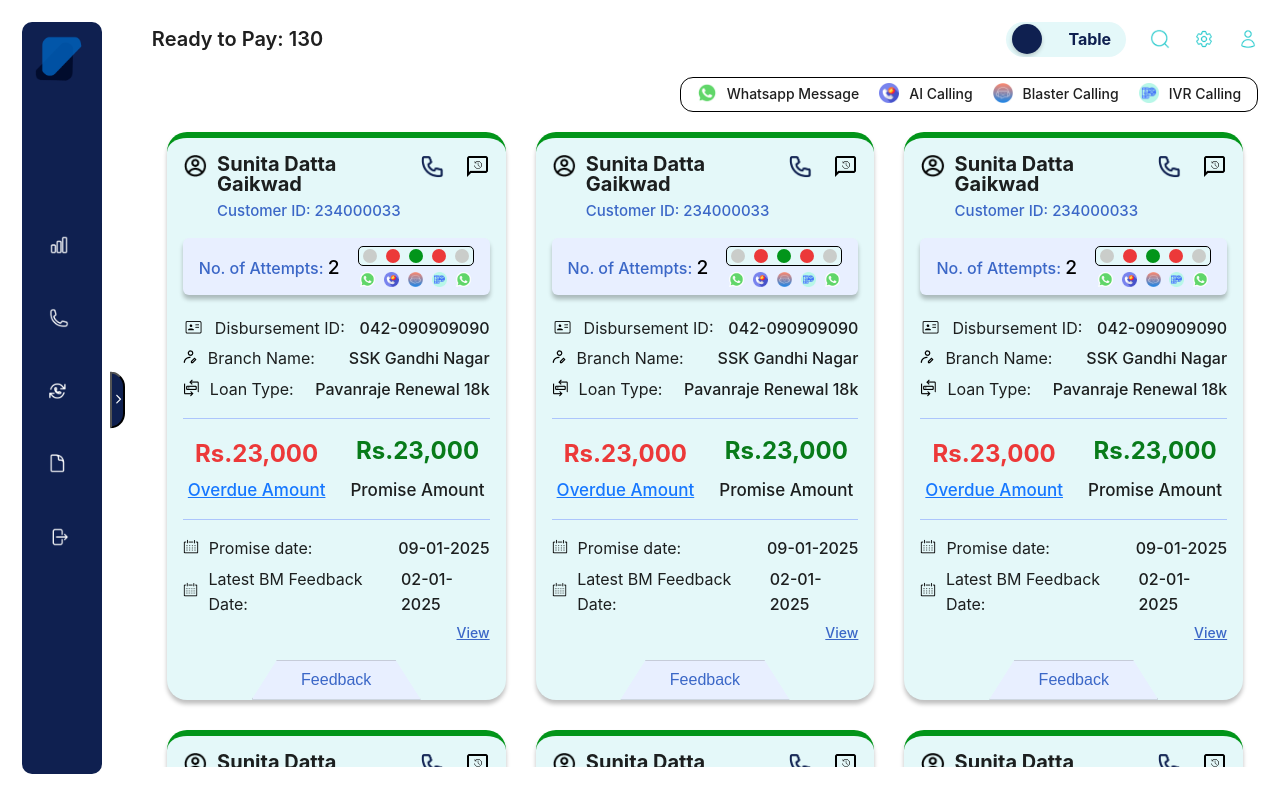
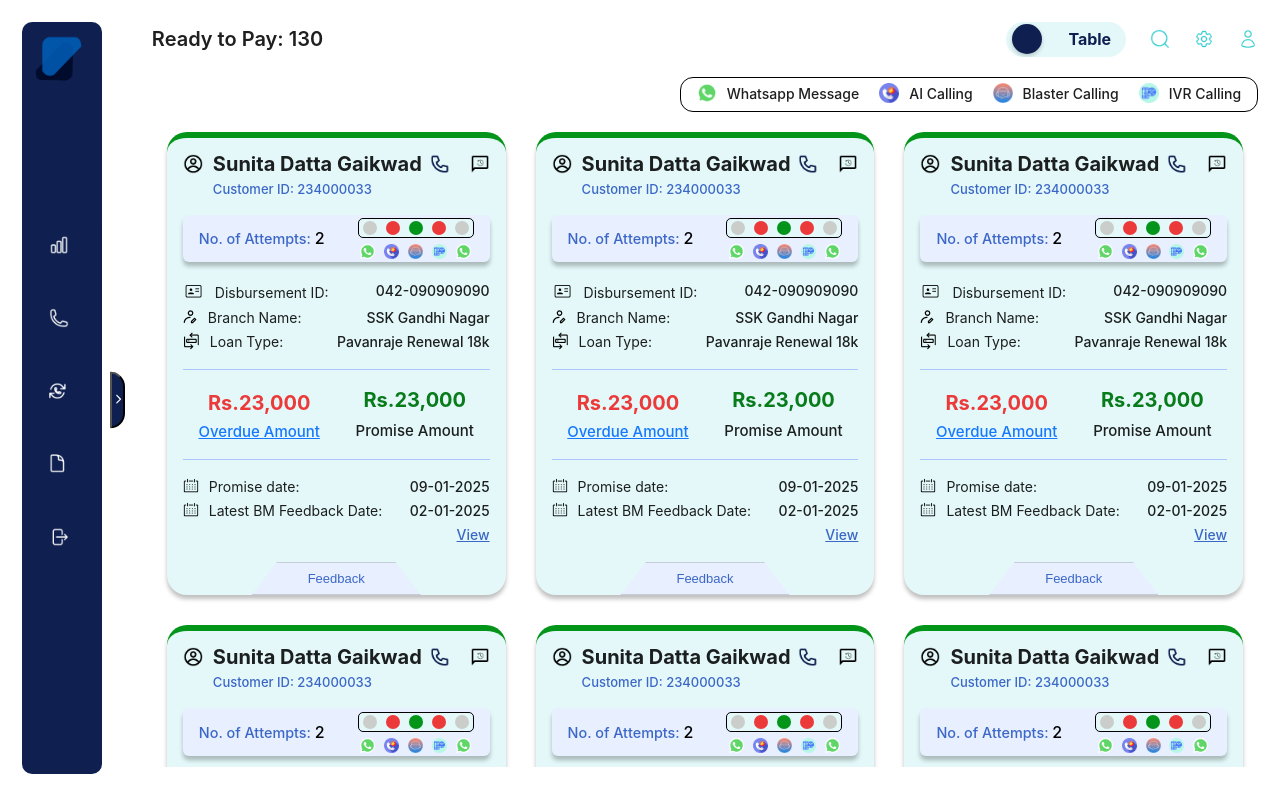
Before and after one commit to Jagrati1213/smart-collect, a React (Vite) app: page /ready-to-pay in a window 1280 px wide. Built offline with nearby package versions, Linux system fonts and the light colour scheme.

Commit message:
JG: Fixed the card UI

```diff
--- a/src/components/ReadyToPay/CustomerCards/Card/_card.module.scss
+++ b/src/components/ReadyToPay/CustomerCards/Card/_card.module.scss
@@ -19,8 +19,8 @@ $sky-blue: #e8efff;
     padding-bottom: 0;
 
     .profile_img {
-      width: 25px;
-      height: 25px;
+      width: 20px;
+      height: 20px;
       overflow: hidden;
       cursor: pointer;
       img {
@@ -36,7 +36,7 @@ $sky-blue: #e8efff;
     }
 
     .customer_id {
-      font-size: 15px;
+      font-size: 13px;
       color: $blue;
       font-weight: 500;
     }
@@ -58,17 +58,17 @@ $sky-blue: #e8efff;
     }
 
     .title {
-      font-size: 16px;
+      font-size: 14px;
     }
 
     .value {
-      font-size: 16px;
+      font-size: 14px;
       font-weight: 500;
     }
 
     .attempts {
       background-color: $sky-blue;
-      padding: 0.5rem 1rem;
+      padding: 0.2rem 1rem;
       box-shadow: 0px 4.22px 4.22px 0px #00000040;
       border-radius: 6px;
       margin-bottom: 1rem;
@@ -76,9 +76,9 @@ $sky-blue: #e8efff;
       .attempts_value {
         color: $blue;
         font-weight: 500;
-        font-size: 1rem;
+        font-size: 0.9rem;
         span {
-          font-size: 1.2rem;
+          font-size: 1rem;
         }
       }
     }
@@ -90,7 +90,7 @@ $sky-blue: #e8efff;
     border-bottom: 1.05px solid $border-color;
 
     .text {
-      font-size: 17px;
+      font-size: 15px;
       font-weight: 500;
     }
     .amount_button {
@@ -136,11 +136,11 @@ $sky-blue: #e8efff;
 
     .feedback_button {
       width: 50%;
-      padding: 10px;
+      padding: 8px;
       background-color: $sky-blue;
       color: $blue;
       cursor: pointer;
-      font-size: 16px;
+      font-size: 13px;
       clip-path: polygon(
         15% 0%,
         85% 0%,
--- a/src/components/ReadyToPay/CustomerCards/Card/index.jsx
+++ b/src/components/ReadyToPay/CustomerCards/Card/index.jsx
@@ -61,7 +61,7 @@ export function Card({
       </Flex>
 
       {/* payments details */}
-      <Flex vertical gap={5} className={Style.payment_details}>
+      <Flex vertical gap={2} className={Style.payment_details}>
         <div className={Style.attempts}>
           <Flex justify="space-between" align="center">
             <Text className={Style.attempts_value}>
@@ -88,14 +88,14 @@ export function Card({
         gap={20}
         className={Style.amount_details}
       >
-        <Flex vertical align="center" gap={10}>
-          <Title level={3} className={`${Style.amount} ${Style.error}`}>
+        <Flex vertical align="center" gap={5}>
+          <Title level={4} className={`${Style.amount} ${Style.error}`}>
             Rs.{overdueAmount}
           </Title>
           <Link to="#" className={Style.text} style={{textDecoration:"underline"}}>Overdue Amount</Link>
         </Flex>
-        <Flex vertical align="center" gap={10}>
-          <Title level={3} className={`${Style.amount} ${Style.success}`}>
+        <Flex vertical align="center" gap={5}>
+          <Title level={4} className={`${Style.amount} ${Style.success}`}>
             Rs.{promiseAmount}
           </Title>
           <Text className={Style.text}>Promise Amount</Text>
@@ -103,7 +103,7 @@ export function Card({
       </Flex>
 
       {/* dates */}
-      <Flex vertical gap={5} className={Style.date_details}>
+      <Flex vertical gap={2} className={Style.date_details}>
         <PayDetails
           image={DATE_IMG}
           title={"Promise date"}
```
